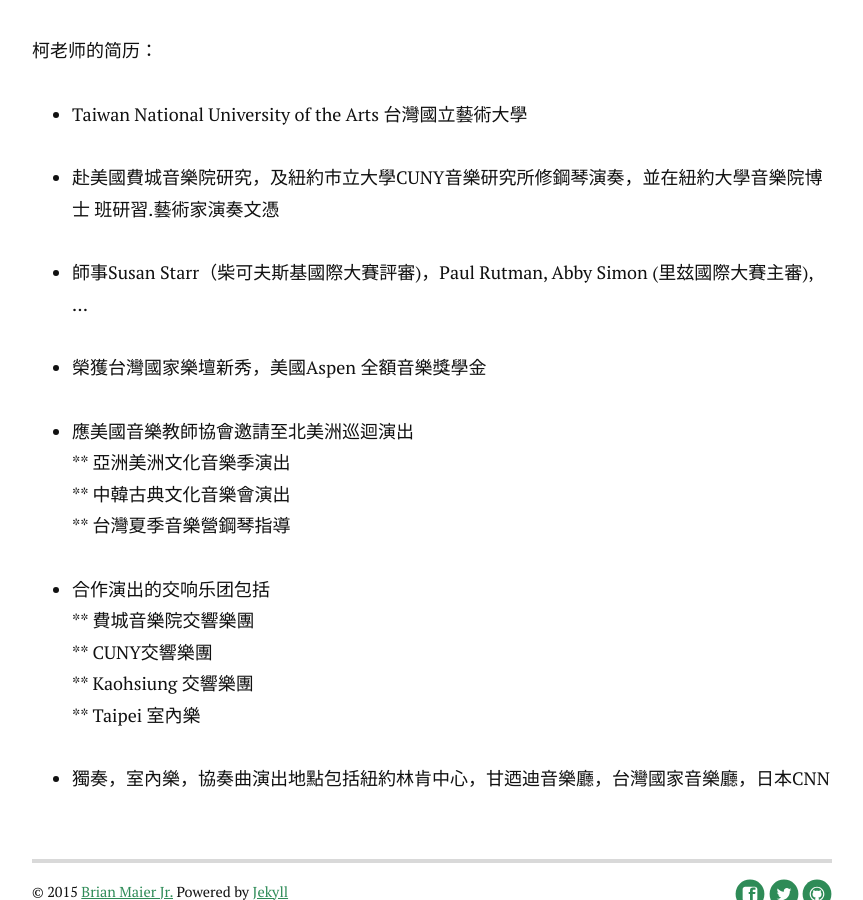
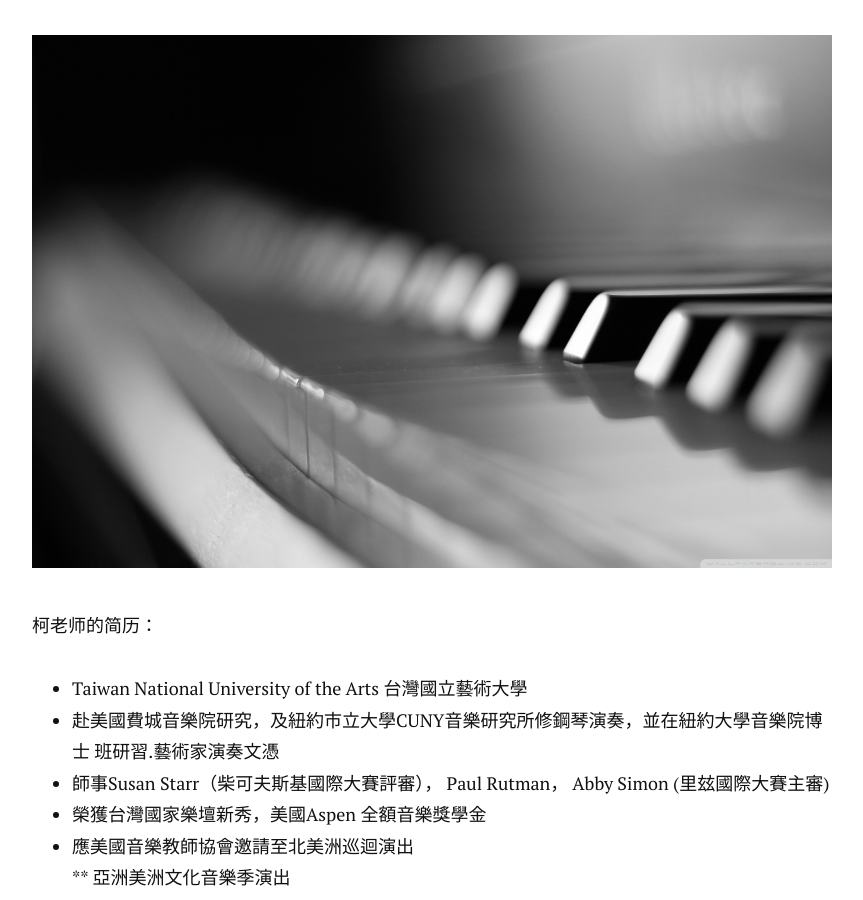
Before and after one commit to kerryzhou/kerryzhou.github.io, a Jekyll site: the page built from about.md, in a window 1280 px wide and 900 px high, scrolled down 235 px. Shown: the whole window, without its empty margins (208-1071 px from the left). Built offline with Jekyll 4.4.1, drawn with Linux system fonts in a browser that asks for light colours; nearby versions of some CDN libraries; Markdown is read by kramdown in place of the engine named in the settings.

Commit message:
add piano pic; tweak format

```diff
--- a/about.md
+++ b/about.md
@@ -3,25 +3,21 @@
 title: About Florence Ko
 ---
 
+<img src="{{ '/assets/img/piano.jpg' | prepend: site.baseurl }}" alt="">
+
 柯老师的简历：
 
 * Taiwan National University of the Arts 台灣國立藝術大學
-
 * 赴美國費城音樂院研究，及紐約市立大學CUNY音樂研究所修鋼琴演奏，並在紐約大學音樂院博士  班研習.藝術家演奏文憑
-
-* 師事Susan Starr（柴可夫斯基國際大賽評審)，Paul Rutman, Abby Simon (里玆國際大賽主審), ...
-
+* 師事Susan Starr（柴可夫斯基國際大賽評審）， Paul Rutman， Abby Simon (里玆國際大賽主審)
 * 榮獲台灣國家樂壇新秀，美國Aspen 全額音樂獎學金
-
 * 應美國音樂教師協會邀請至北美洲巡迴演出
 ** 亞洲美洲文化音樂季演出
 ** 中韓古典文化音樂會演出
 ** 台灣夏季音樂營鋼琴指導
-
 * 合作演出的交响乐团包括
 ** 費城音樂院交響樂團
 ** CUNY交響樂團
 ** Kaohsiung 交響樂團
 ** Taipei 室內樂
-
 * 獨奏，室內樂，協奏曲演出地點包括紐約林肯中心，甘迺迪音樂廳，台灣國家音樂廳，日本CNN
```
